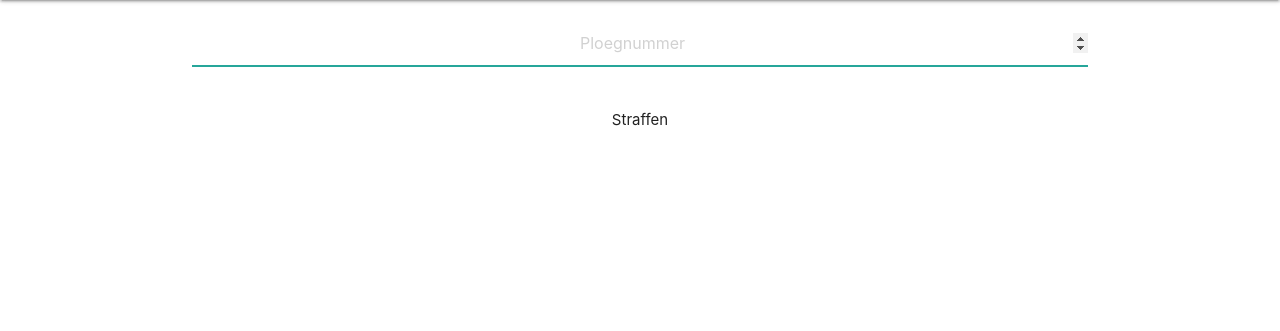
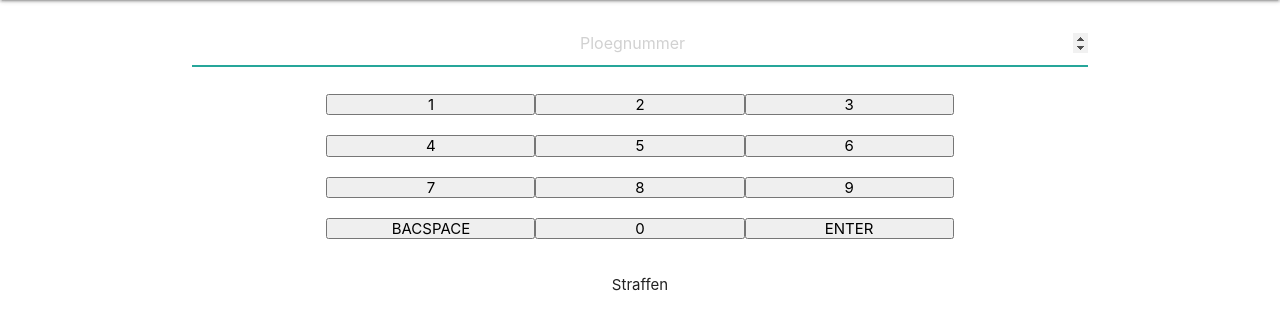
Before and after one commit to lhoevers/VelRiS, a Flask app: page /invoerendoorkomst in a window 1280 px wide. Shown: the part 64-395 px from the top of the page. Run offline with Flask 2, Linux system fonts and the light colour scheme; some libraries are stand-ins or nearby versions.

Commit message:
numeric keyboard in HTML

```diff
--- a/webapp/templates/invoeren_doorkomst.html
+++ b/webapp/templates/invoeren_doorkomst.html
@@ -6,12 +6,35 @@
     <div class="row">
 
     </div>
+
     <div class="row">
-      <form method="POST">
+      <form method="POST" id="input_doorkomst">
         <input type="number" class="form-control col s12 center-align" placeholder="Ploegnummer" id="team_insert" name="team_insert" autofocus/>
       </form>
     </div>
 
+    <div class="container">
+      <div class="row">
+        <button class="col s4 center-align" value="1" onclick="function_insertnumber(this.value)">1</button>
+        <button class="col s4 center-align" value="2" onclick="function_insertnumber(this.value)">2</button>
+        <button class="col s4 center-align" value="3" onclick="function_insertnumber(this.value)">3</button>
+      </div>
+      <div class="row">
+        <button class="col s4 center-align" value="4" onclick="function_insertnumber(this.value)">4</button>
+        <button class="col s4 center-align" value="5" onclick="function_insertnumber(this.value)">5</button>
+        <button class="col s4 center-align" value="6" onclick="function_insertnumber(this.value)">6</button>
+      </div>
+      <div class="row">
+        <button class="col s4 center-align" value="7" onclick="function_insertnumber(this.value)">7</button>
+        <button class="col s4 center-align" value="8" onclick="function_insertnumber(this.value)">8</button>
+        <button class="col s4 center-align" value="9" onclick="function_insertnumber(this.value)">9</button>
+      </div>
+      <div class="row">
+        <button class="col s4 center-align" onclick="function_cancel()">BACSPACE</button>
+        <button class="col s4 center-align" value="0" onclick="function_insertnumber(this.value)">0</button>
+        <button class="col s4 center-align" type="submit" form="input_doorkomst" value="Submit">ENTER</button>
+      </div>
+    </div>
 
     <div class="row">
       <p class="col s12 center-align">Straffen</p>
@@ -23,6 +46,16 @@
 
   </div>
 
+  <script>
 
+    function function_cancel() {
+        document.getElementById("team_insert").value = "";
+        }
+
+    function function_insertnumber(number) {
+        document.getElementById("team_insert").value = document.getElementById("team_insert").value + number;
+        }
+
+</script>
 
 {% endblock%}
```
